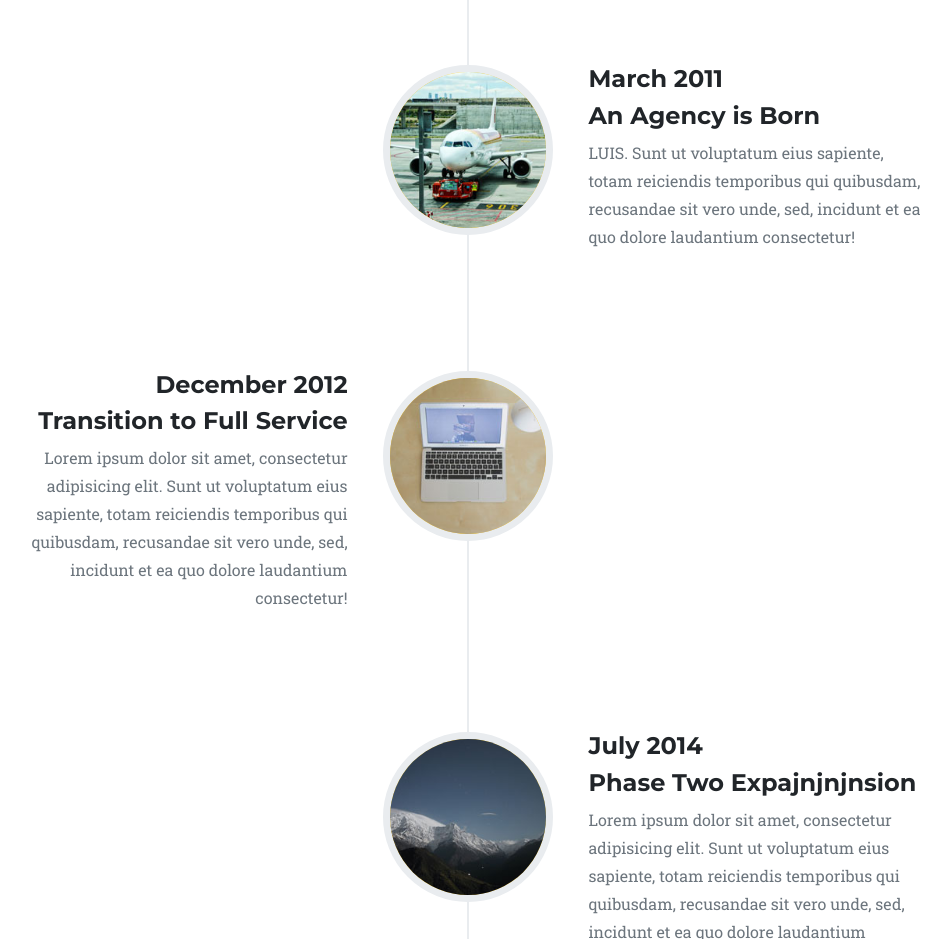
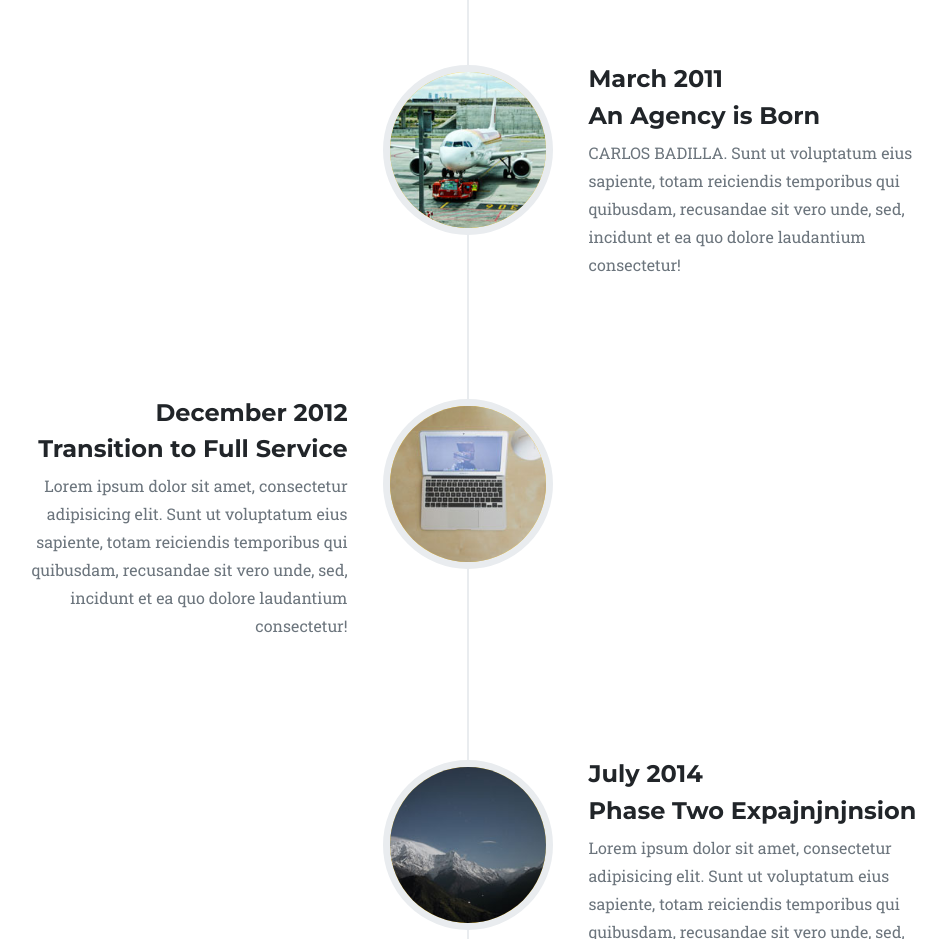
Before and after one commit to luisBadilla/PruebaGit, a plain HTML site: page index.html in a window 1280 px wide. Shown: the part 3060-3999 px from the top of the page, without its empty margins (172-1123 px from the left). Drawn offline with nearby package versions, Linux system fonts and the light colour scheme; a web font is replaced by a local one.

Commit message:
LUIS carlos

```diff
--- a/index.html
+++ b/index.html
@@ -185,7 +185,7 @@
                             <h4 class="subheading">An Agency is Born</h4>
                         </div>
                         <div class="timeline-body">
-                            <p class="text-muted"> LUIS. Sunt ut voluptatum eius sapiente, totam reiciendis temporibus qui quibusdam, recusandae sit vero unde, sed, incidunt et ea quo dolore laudantium consectetur!</p>
+                            <p class="text-muted"> CARLOS BADILLA. Sunt ut voluptatum eius sapiente, totam reiciendis temporibus qui quibusdam, recusandae sit vero unde, sed, incidunt et ea quo dolore laudantium consectetur!</p>
                         </div>
                     </div>
                 </li>
```
